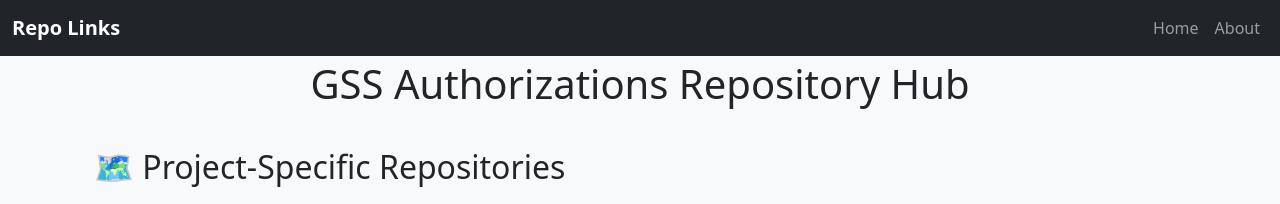
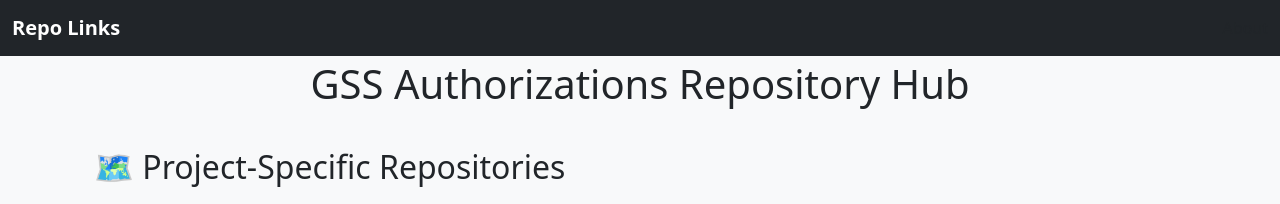
Before and after one commit to patjohns/pages_testing, a Jekyll site: the page built from index.html, in a window 1280 px wide. Shown: the top 204 px of the page. Built offline with Jekyll 4.4.1, drawn with Linux system fonts in a browser that asks for light colours.

Commit message:
Update default.html

```diff
--- a/_layouts/default.html
+++ b/_layouts/default.html
@@ -25,16 +25,7 @@
   <nav class="navbar navbar-expand-lg navbar-dark bg-dark fixed-top">
   <div class="container-fluid">
     <a class="navbar-brand" href="#">Repo Links</a>
-    <div class="collapse navbar-collapse">
-      <ul class="navbar-nav ms-auto">
-        <li class="nav-item">
-          <a class="nav-link" href="#">Home</a>
-        </li>
-        <li class="nav-item">
-          <a class="nav-link" href="/about.html">About</a>
-        </li>
-      </ul>
-    </div>
+    <a class="nav-link" href="/about.html">About</a>
   </div>
 </nav>
   <!-- Main Content -->
```
